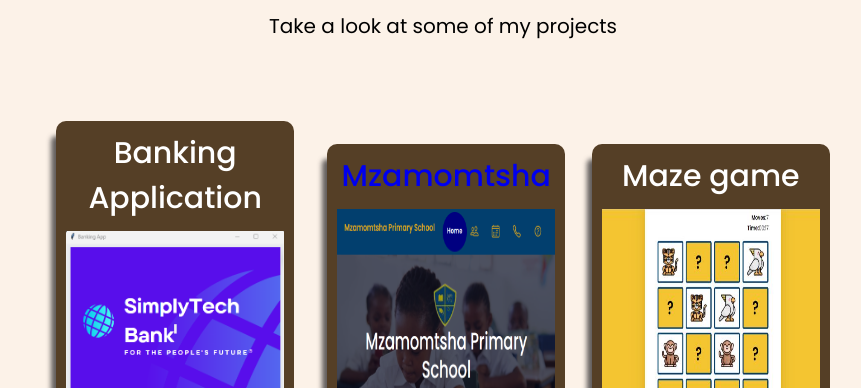
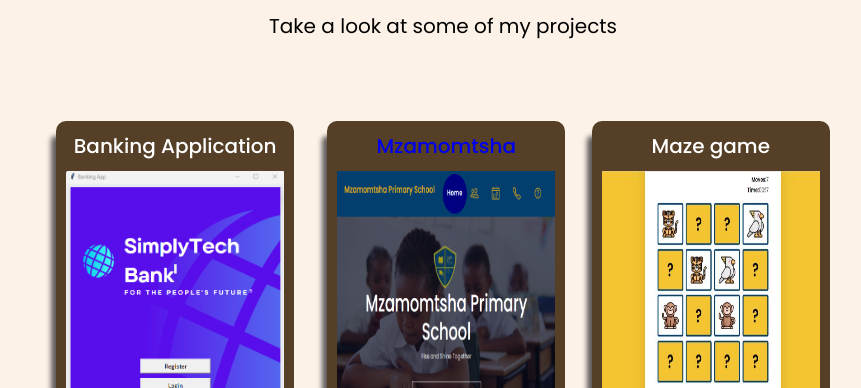
Before and after one commit to MichelleGoba/Michelle-Online-Portfolio, a plain HTML site: page index.html in a window 1280 px wide. Shown: the part 4180-4568 px from the top of the page, without its empty margins (347-1208 px from the left). Drawn offline with nearby package versions, Linux system fonts and the light colour scheme; a script that the page names is missing; a web font is replaced by a local one.

Commit message:
portfolio

```diff
--- a/css/style.css
+++ b/css/style.css
@@ -496,9 +496,9 @@
     opacity: 0.7;
     cursor: pointer;
   }
-  .card h3 {
+  #h4{
     margin-bottom: 10px;
-    font-size: 30px;
+    font-size: 20px;
     font-weight: 500;
   }
   .showcase {
--- a/index.html
+++ b/index.html
@@ -249,7 +249,7 @@
     </div>
     <div class="showcase">
       <div class="card">
-        <h3>Banking Application</h3>
+        <h4 id="h4">Banking Application</h4>
         <div class="img">
           <a href="https://github.com/MichelleGoba/Mzamomtsha-Primary-School-Website"><img src="images/bank app.png" alt="" width="400px" height="350px"</a>
         </div>
@@ -260,7 +260,7 @@
     <div class="card">
       <div class="img">
 
-        <h3>Mzamomtsha</h3>
+        <h4 id="h4">Mzamomtsha</h4>
 
         <a href="https://github.com/MichelleGoba/Banking-Application"><img src="images/MZAMOMTSHA.png" alt="" width="400px" height="350px"></a>
       </div>
@@ -269,7 +269,7 @@
     </div>
 
     <div class="card">
-      <h3>Maze game</h3>
+      <h4 id="h4">Maze game</h4>
       <div class="img">
         <a href="https://github.com/MichelleGoba/Maze-game"><img src="images/maze game.JPG" alt="" width="400px" height="350px"></a>
       </div>
```
